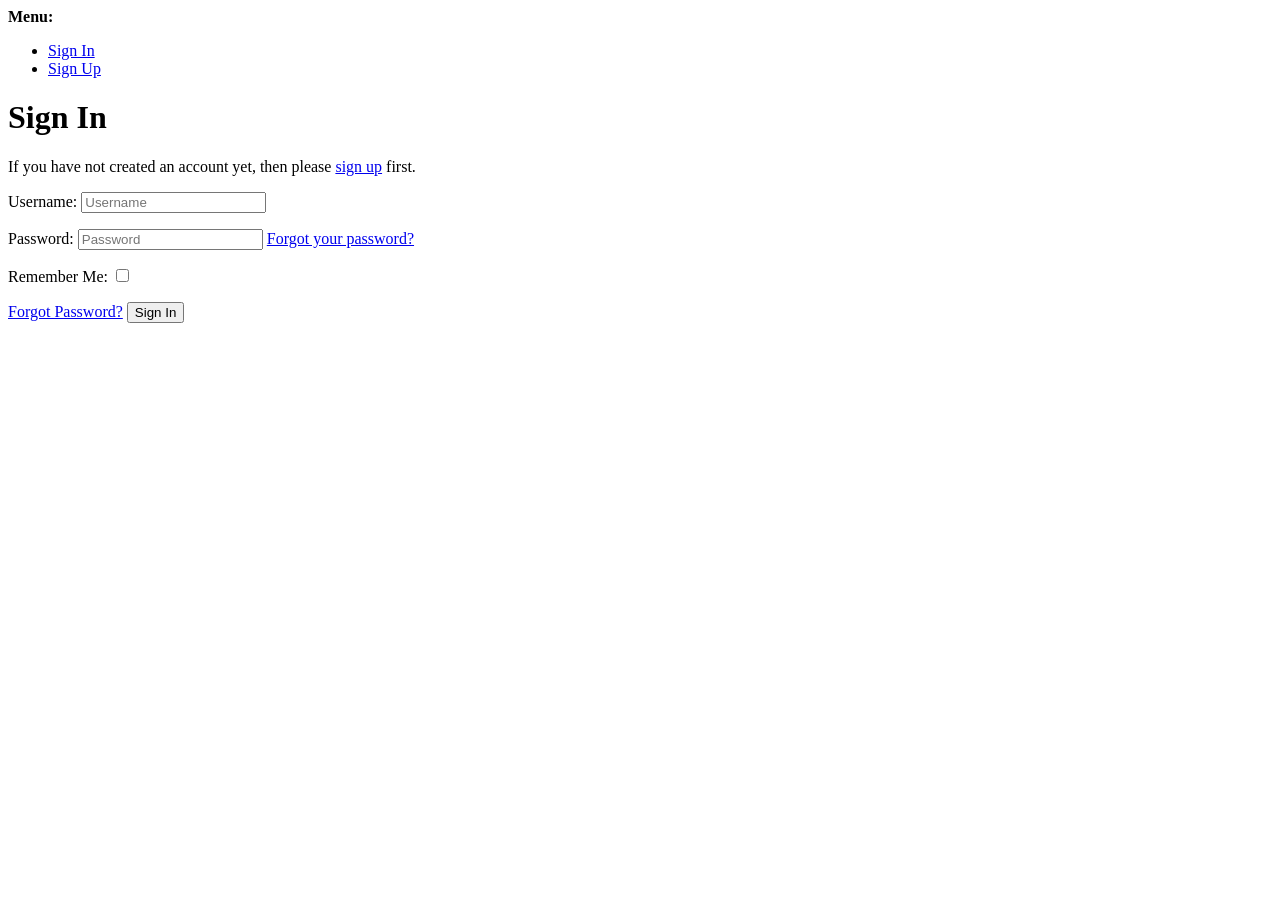
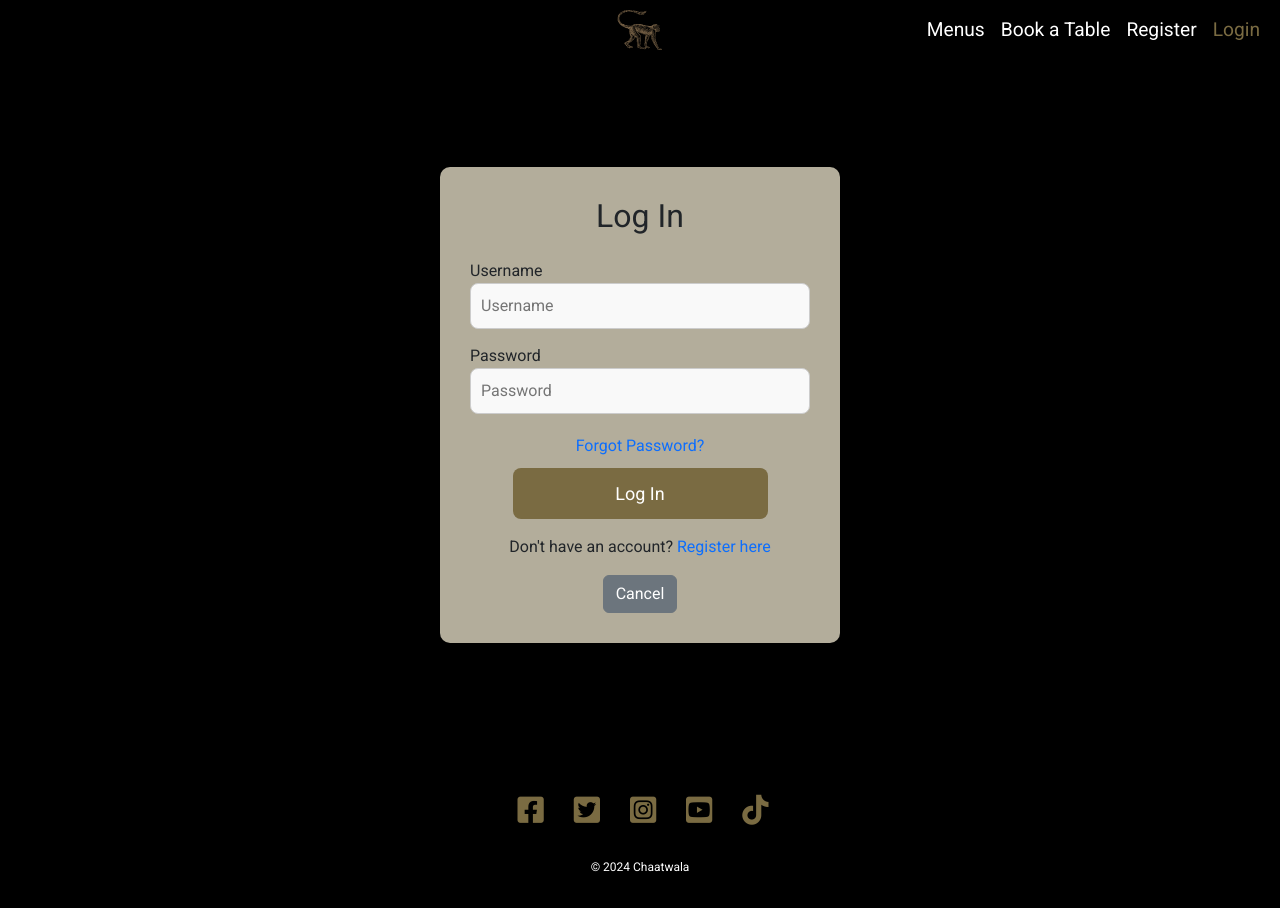
Before and after one commit to kelseyjaneadams/chaatwala, a Django app: page /accounts/login/ in a window 1280 px wide. Before the commit the page ends 323 px from the top, so only its background shows below. Run offline with Django 4.2, Linux system fonts and the light colour scheme; some libraries are stand-ins or nearby versions.

Commit message:
Add custom style to the log in page

```diff
--- a/chaatwala_project/settings.py
+++ b/chaatwala_project/settings.py
@@ -54,7 +54,6 @@ INSTALLED_APPS = [
     'django.contrib.sites',
     'allauth',
     'allauth.account',
-    'allauth.socialaccount',
     'django_summernote',
     'bookings',
     'reviews',
--- a/static/css/style.css
+++ b/static/css/style.css
@@ -109,6 +109,97 @@ main {
     background-color: rgb(202, 152, 14);
 }
 
+/* Login Form */
+.login-form-container {
+    min-height: 80vh;
+    display: flex;
+    align-items: center;
+    justify-content: center;
+}
+
+.login-form-wrapper {
+    width: 100%;
+    max-width: 400px;
+    background: rgb(179, 173, 155);
+    padding: 30px;
+    border-radius: 10px;
+    box-shadow: 0px 4px 10px rgba(0, 0, 0, 0.1);
+}
+
+.login-form input {
+    width: 100%;
+    padding: 10px;
+    margin-bottom: 15px;
+    border: 1px solid #ccc;
+    border-radius: 8px;
+    font-size: 16px;
+    background-color: #f9f9f9;
+    transition: border-color 0.3s ease-in-out;
+}
+
+.login-form input:focus {
+    border-color: rgb(122, 107, 66);
+    background-color: #fff;
+    outline: none;
+}
+
+.login-form .forgot-password {
+    display: block;
+    margin: 5px auto;
+    font-size: 16px;
+    text-decoration: none;
+    text-align: center;
+}
+
+.login-form .forgot-password:hover {
+    text-decoration: underline;
+}
+
+
+.login-form .btn-primary {
+    background-color: rgb(122, 107, 66);
+    color: #fff;
+    font-size: 18px;
+    padding: 12px 24px;
+    border: none;
+    border-radius: 8px;
+    cursor: pointer;
+    transition: background 0.3s ease-in-out;
+    display: block;
+    margin: 10px auto;
+    width: 75%;
+    text-align: center;
+}
+
+.login-form .btn-primary:hover {
+    background-color: rgb(202, 152, 14);
+}
+
+.register-link {
+    text-decoration: none;
+}
+
+.register-link:hover {
+    text-decoration: underline;
+}
+
+
+.login-form .btn-secondary {
+    background-color: #6c757d;
+    color: white;
+    font-size: 18px;
+    padding: 12px;
+    border: none;
+    border-radius: 8px;
+    cursor: pointer;
+    transition: background 0.3s ease-in-out;
+}
+
+.login-form .btn-secondary:hover {
+    background-color: #5a6268;
+}
+
+
 /* Logout Form */
 .form-container {
     min-height: 80vh;
--- a/templates/account/login.html
+++ b/templates/account/login.html
@@ -1,46 +1,61 @@
-{% extends "account/base.html" %}
+{% extends "base.html" %}
 
 {% load i18n %}
-{% load account socialaccount %}
-
-{% block head_title %}{% trans "Sign In" %}{% endblock head_title %}
+{% load account %}
 
 {% block content %}
+<section class="container d-flex justify-content-center align-items-center login-form-container">
+    <div class="login-form-wrapper">
+        <h2 class="text-center mb-4">{% trans "Log In" %}</h2>
 
-<h1>{% trans "Sign In" %}</h1>
+        <!-- Log In Form -->
+        <form method="post" action="{% url 'account_login' %}"
+            class="login-form" aria-label="Login Form">
+            {% csrf_token %}
 
-{% get_providers as socialaccount_providers %}
+            <div class="form-group">
+                <label for="{{ form.login.id_for_label }}">
+                    {{ form.login.label }}
+                </label>
+                {{ form.login }}
+            </div>
 
-{% if socialaccount_providers %}
-<p>{% blocktrans with site.name as site_name %}Please sign in with one
-of your existing third party accounts. Or, <a href="{{ signup_url }}">sign up</a>
-for a {{ site_name }} account and sign in below:{% endblocktrans %}</p>
+            <div class="form-group">
+                <label for="{{ form.password.id_for_label }}">
+                    {{ form.password.label }}
+                </label>
+                {{ form.password }}
+            </div>
 
-<div class="socialaccount_ballot">
+            {% if redirect_field_value %}
+                <input type="hidden" name="{{ redirect_field_name }}"
+                    value="{{ redirect_field_value }}" />
+            {% endif %}
 
-  <ul class="socialaccount_providers">
-    {% include "socialaccount/snippets/provider_list.html" with process="login" %}
-  </ul>
+            <div class="text-end">
+              <a href="{% url 'account_reset_password' %}"
+                  class="forgot-password" aria-label="Forgot Password">
+                  {% trans "Forgot Password?" %}
+              </a>
+            </div>
 
-  <div class="login-or">{% trans 'or' %}</div>
+            <button type="submit" class="btn btn-primary"
+                aria-label="Log In">
+                {% trans "Log In" %}
+            </button>
+        </form>
 
-</div>
-
-{% include "socialaccount/snippets/login_extra.html" %}
-
-{% else %}
-<p>{% blocktrans %}If you have not created an account yet, then please
-<a href="{{ signup_url }}">sign up</a> first.{% endblocktrans %}</p>
-{% endif %}
-
-<form class="login" method="POST" action="{% url 'account_login' %}">
-  {% csrf_token %}
-  {{ form.as_p }}
-  {% if redirect_field_value %}
-  <input type="hidden" name="{{ redirect_field_name }}" value="{{ redirect_field_value }}" />
-  {% endif %}
-  <a class="button secondaryAction" href="{% url 'account_reset_password' %}">{% trans "Forgot Password?" %}</a>
-  <button class="primaryAction" type="submit">{% trans "Sign In" %}</button>
-</form>
-
-{% endblock content %}
+        <div class="text-center mt-3">
+          <p>{% trans "Don't have an account?" %}
+              <a href="{% url 'account_signup' %}" class="register-link">
+                  {% trans "Register here" %}
+              </a>
+          </p>
+            <a href="{% url 'home' %}" class="btn btn-secondary"
+                aria-label="Cancel Log In and Return Home">
+                {% trans "Cancel" %}
+            </a>
+        </div>
+    </div>
+</section>
+{% endblock %}
```
Also changed, not shown: templates/account/logout.html (+4 -4 lines).
